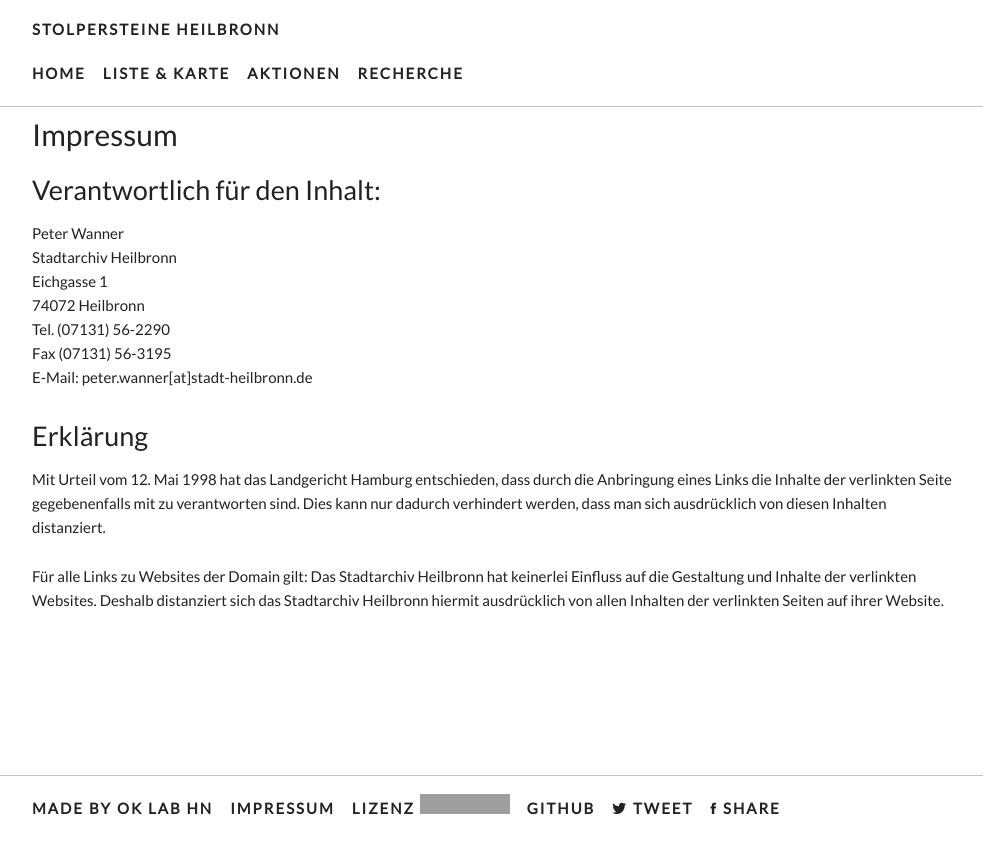
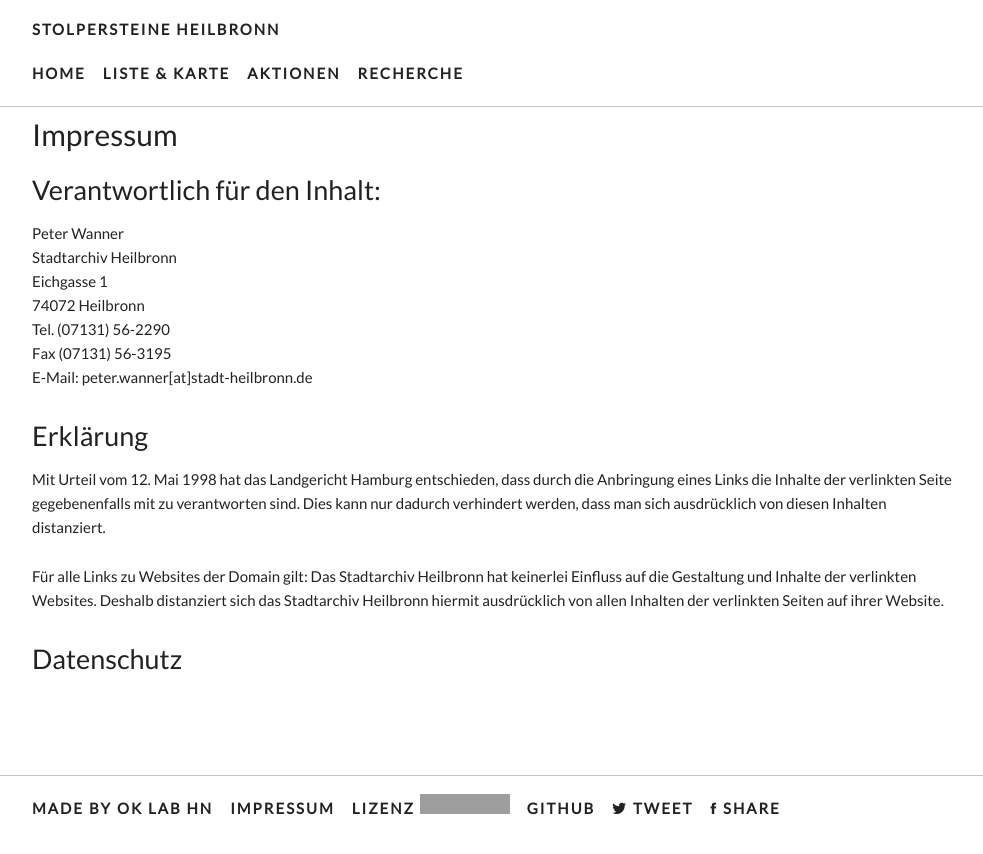
Before and after one commit to opendata-heilbronn/stolpersteine, a Jekyll site: the page built from impressum.md, in a window 1280 px wide. Shown: the top 854 px of the page, without its empty margins (148-1131 px from the left). Built offline with Jekyll 4.4.1, drawn with Linux system fonts in a browser that asks for light colours; nearby versions of some CDN libraries; some web fonts are replaced; grey boxes are pictures that could not be loaded.

Commit message:
Updated Impressum

```diff
--- a/impressum.md
+++ b/impressum.md
@@ -18,3 +18,5 @@ E-Mail: peter.wanner[at]stadt-heilbronn.de
 Mit Urteil vom 12. Mai 1998 hat das Landgericht Hamburg entschieden, dass durch die Anbringung eines Links die Inhalte der verlinkten Seite gegebenenfalls mit zu verantworten sind. Dies kann nur dadurch verhindert werden, dass man sich ausdrücklich von diesen Inhalten distanziert.
 
 Für alle Links zu Websites der Domain gilt: Das Stadtarchiv Heilbronn hat keinerlei Einfluss auf die Gestaltung und Inhalte der verlinkten Websites. Deshalb distanziert sich das Stadtarchiv Heilbronn hiermit ausdrücklich von allen Inhalten der verlinkten Seiten auf ihrer Website.
+
+## Datenschutz
```
